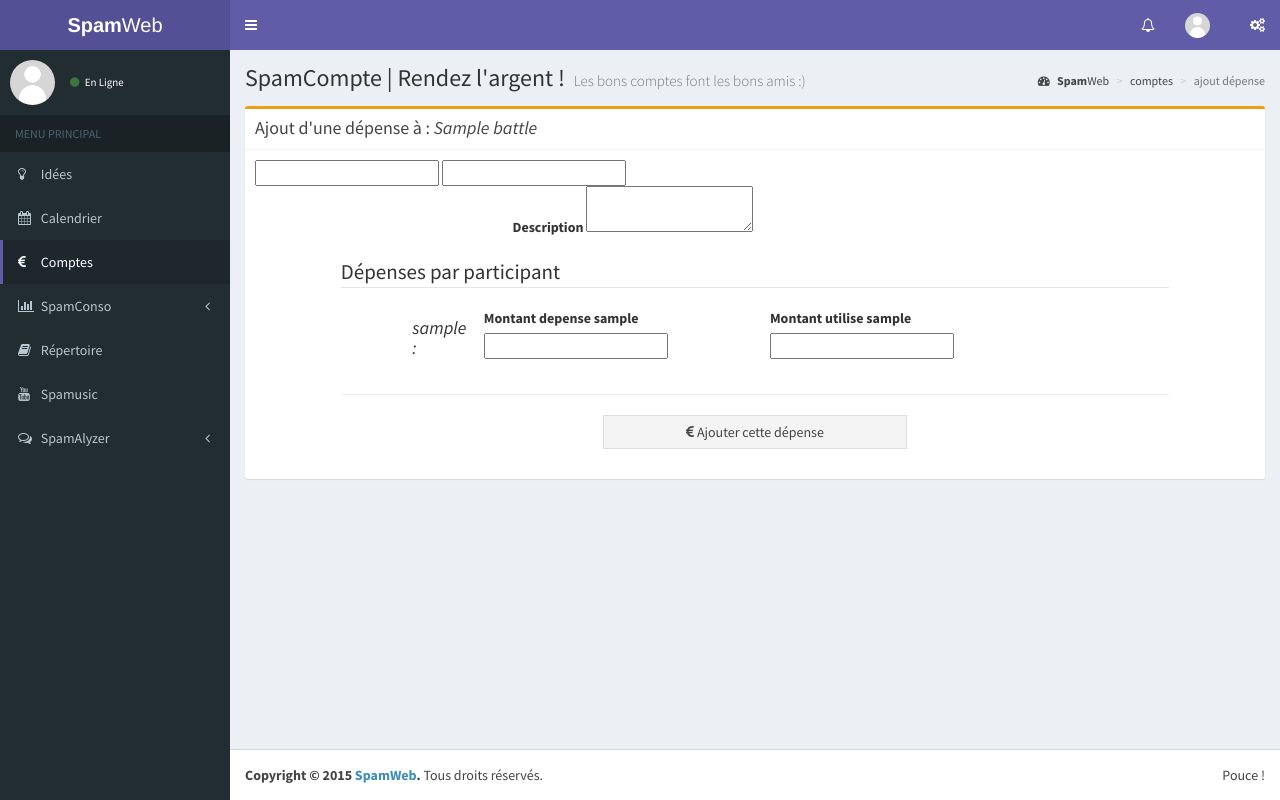
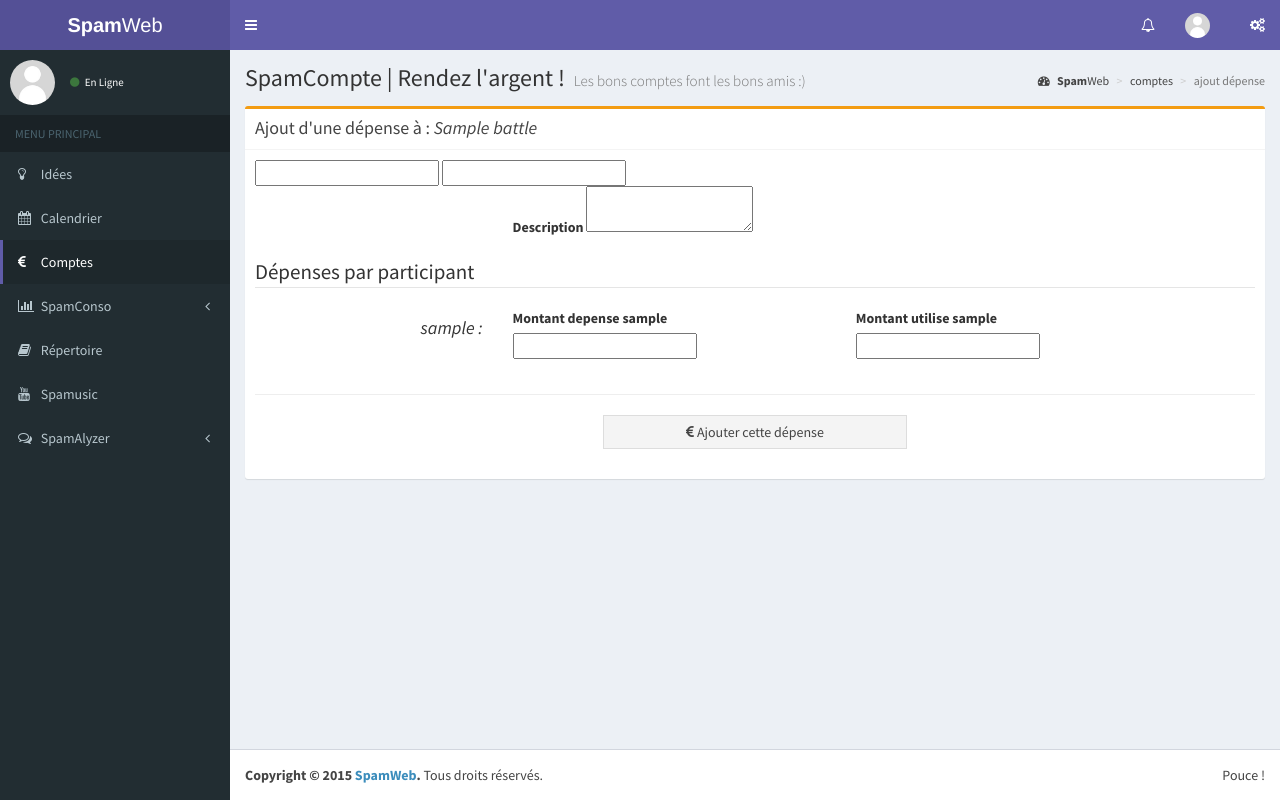
Before and after one commit to SpamNocturne/SpamWeb, a Django app: template SpamCompte/templates/SpamCompte/ajout_depense.html in a window 1280 px wide. Run offline with Django 3.2, Linux system fonts and the light colour scheme; the template is opened without the code that fills it: most values are stand-ins (such as "Sample title", 1, 10 or a date in 2020); form fields are guessed from the names that the template uses; parts of the project's set-up code (start-up, migrations or seed data) failed here and were passed over; some libraries are stand-ins or nearby versions.

Commit message:
templating add_depense + javascript supprime_compte (bug erreur 404)

```diff
--- a/SpamCompte/templates/SpamCompte/ajout_depense.html
+++ b/SpamCompte/templates/SpamCompte/ajout_depense.html
@@ -102,12 +102,11 @@
             </div>
 
             <div class="row">
-                <div class="col-sm-1">{# marge déguelasse, flemme de recheflir #}</div>
-                <fieldset class="col-sm-10" id="depenses-fieldset">
+                <fieldset class="col-sm-12" id="depenses-fieldset">
                     <legend>Dépenses par participant</legend>
                     {% for user in participants %}
                         <div class="row">
-                            <h4 class="col-sm-1 col-sm-offset-1">
+                            <h4 class="col-sm-3" style="text-align: right;">
                                 <i>{{ user.username }} :</i>
                             </h4>
 
--- a/SpamCompte/templates/SpamCompte/index.html
+++ b/SpamCompte/templates/SpamCompte/index.html
@@ -70,7 +70,7 @@
                             {{ compte.pub_date }}
                             </td>
                             <td onclick="javascript:location.href='{% url 'spamCompte:supprimer_compte' compte.id %}'">
-                                <a href="{% url 'spamCompte:supprimer_compte' compte.id %}" class="badge bg-red"><i class="fa fa-trash"></i></a>
+                                <a href="#" class="badge bg-red"><i class="fa fa-trash"></i></a>
                             </td>
                         </tr>
                     {% endfor %}
```
